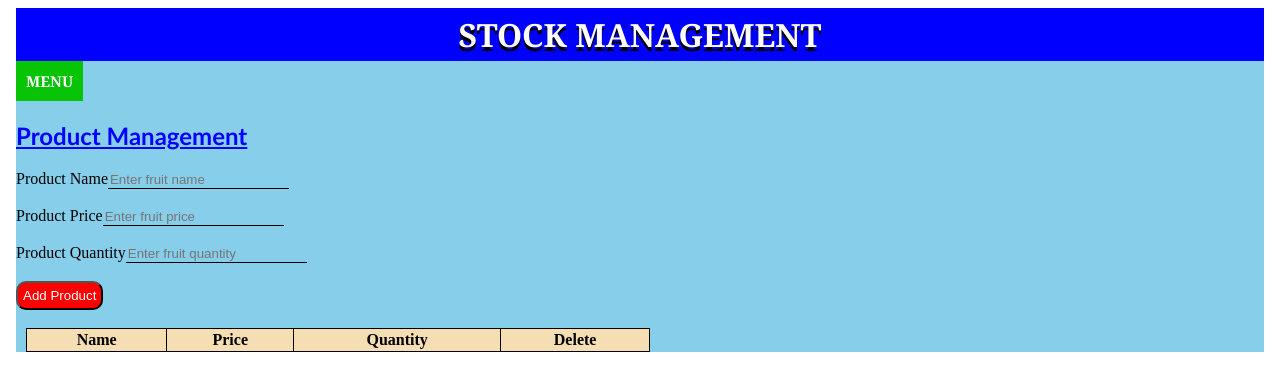
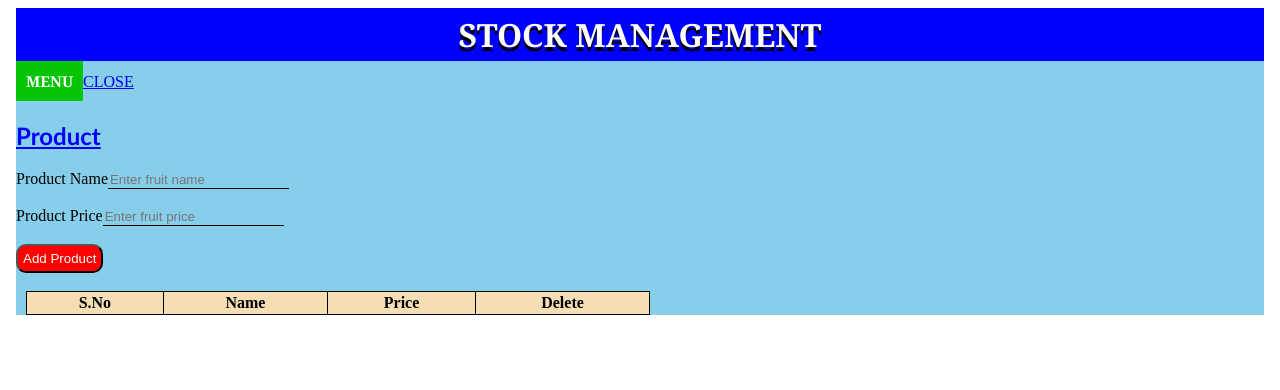
Before and after one commit to Mohammed0812/Stock, an Angular app: page /product in a window 1280 px wide. Shown: the top 390 px of the page. Built offline with nearby package versions, Linux system fonts and the light colour scheme.

Commit message:
Update product.component.html

```diff
--- a/src/app/product/product.component.html
+++ b/src/app/product/product.component.html
@@ -1,28 +1,24 @@
-<div class="container">
-    <h2>Product Management</h2>
+<a class="dropbtn" routerLink=''>CLOSE</a>
+<h2>Product</h2>
 <label>Product Name</label>
 <input type="text" [(ngModel)]="fname" placeholder="Enter fruit name">
 <br><br>
 <label>Product Price</label>
 <input type="number" [(ngModel)]="fprice" placeholder="Enter fruit price">
 <br><br>
-    <label>Product Quantity</label>
-    <input type="number" [(ngModel)]="fquant" placeholder="Enter fruit quantity">
-    <br><br>
 <button (click)="addProduct()">Add Product</button>
 <br><br>
 <table>
   <tr>
+    <th>S.No</th>
     <th>Name</th>
     <th>Price</th>
-        <th>Quantity</th>
     <th>Delete</th>
   </tr>
-      <tr *ngFor="let x of product; let i = index">
+  <tr *ngFor="let x of products; let i = index">
+    <td>{{i + 1}}</td>
     <td>{{x.name}}</td>
     <td>{{x.price}}</td>
-        <td>{{x.quant}}</td>
     <td><button (click)="delete(i)">Delete</button></td>
   </tr>
 </table>
-</div>
```
Lines whose indentation alone changed are shown as unchanged.
